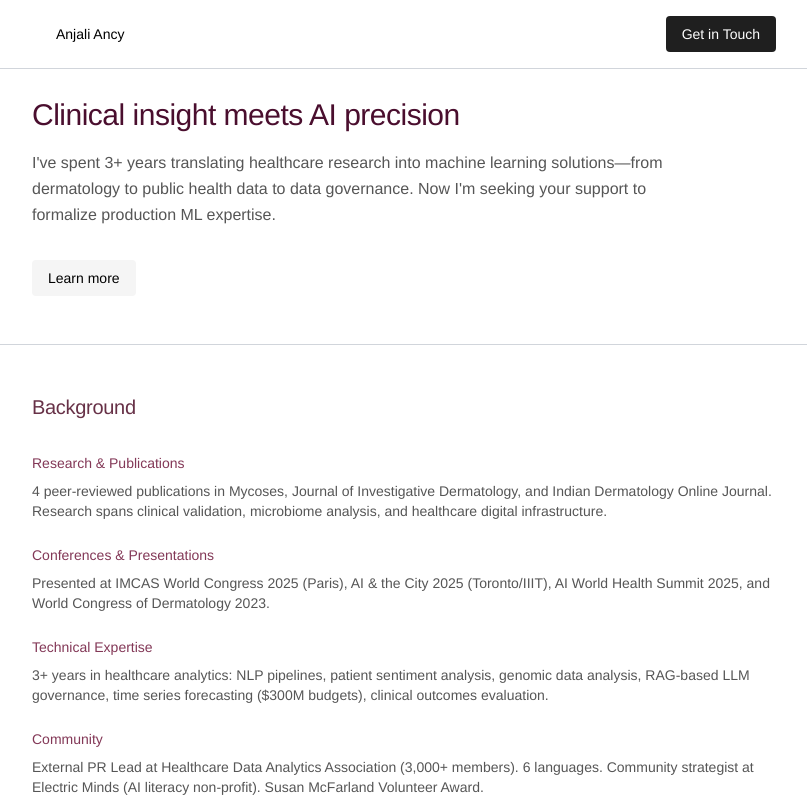
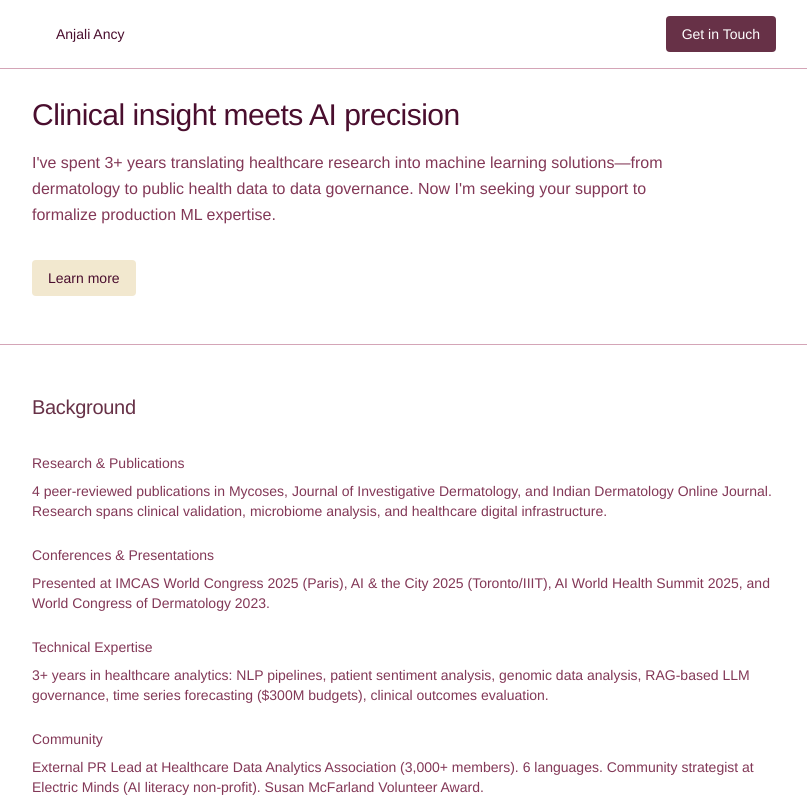
Before and after one commit to anjaliancy/CCAIM-scholarship-pitch, a Next.js app: page / in a window 1280 px wide. Shown: the top 800 px of the page, without its empty margins (224-1031 px from the left). Built offline with nearby package versions, Linux system fonts and the light colour scheme.

Commit message:
Revise font family and color configurations
Updated font stack and modified color palette for better aesthetics to plum/cream theme

```diff
--- a/tailwind.config.js
+++ b/tailwind.config.js
@@ -7,17 +7,22 @@ module.exports = {
   theme: {
     extend: {
       fontFamily: {
-        sans: ['-apple-system', 'BlinkMacSystemFont', '"Segoe UI"', 'Roboto', '"Helvetica Neue"', 'Arial', 'sans-serif'],
+        // Moved Helvetica to the front of the stack
+        sans: ['Helvetica', 'Arial', '-apple-system', 'BlinkMacSystemFont', '"Segoe UI"', 'Roboto', 'sans-serif'],
       },
       colors: {
-        primary: '#ffffff',
-        secondary: '#f5f5f5',
-        tertiary: '#efefef',
-        text: '#000000',
-        'text-secondary': '#565656',
-        'text-tertiary': '#9b9b9b',
-        border: '#d1d5db',
-        accent: '#1f1f1f',
+        // Backgrounds: Cream/Beige
+        primary: '#F5F5DC',      // Classic Cream
+        secondary: '#F2E8CF',    // Slightly deeper beige for contrast
+        tertiary: '#EAD7BB',     // Accent beige
+
+        // Typography & Accents: Plum/Dark Pink
+        text: '#4A0E2E',           // Deep Plum for readability
+        'text-secondary': '#833857', // Muted Plum/Dark Pink
+        'text-tertiary': '#AC4B74',  // Dark Pink
+
+        border: '#D4A5B7',       // Soft Dusty Pink for borders
+        accent: '#673147',       // Strong Plum for buttons/important UI
       },
       animation: {
         'fade-in': 'fadeIn 0.3s ease-out forwards',
```
